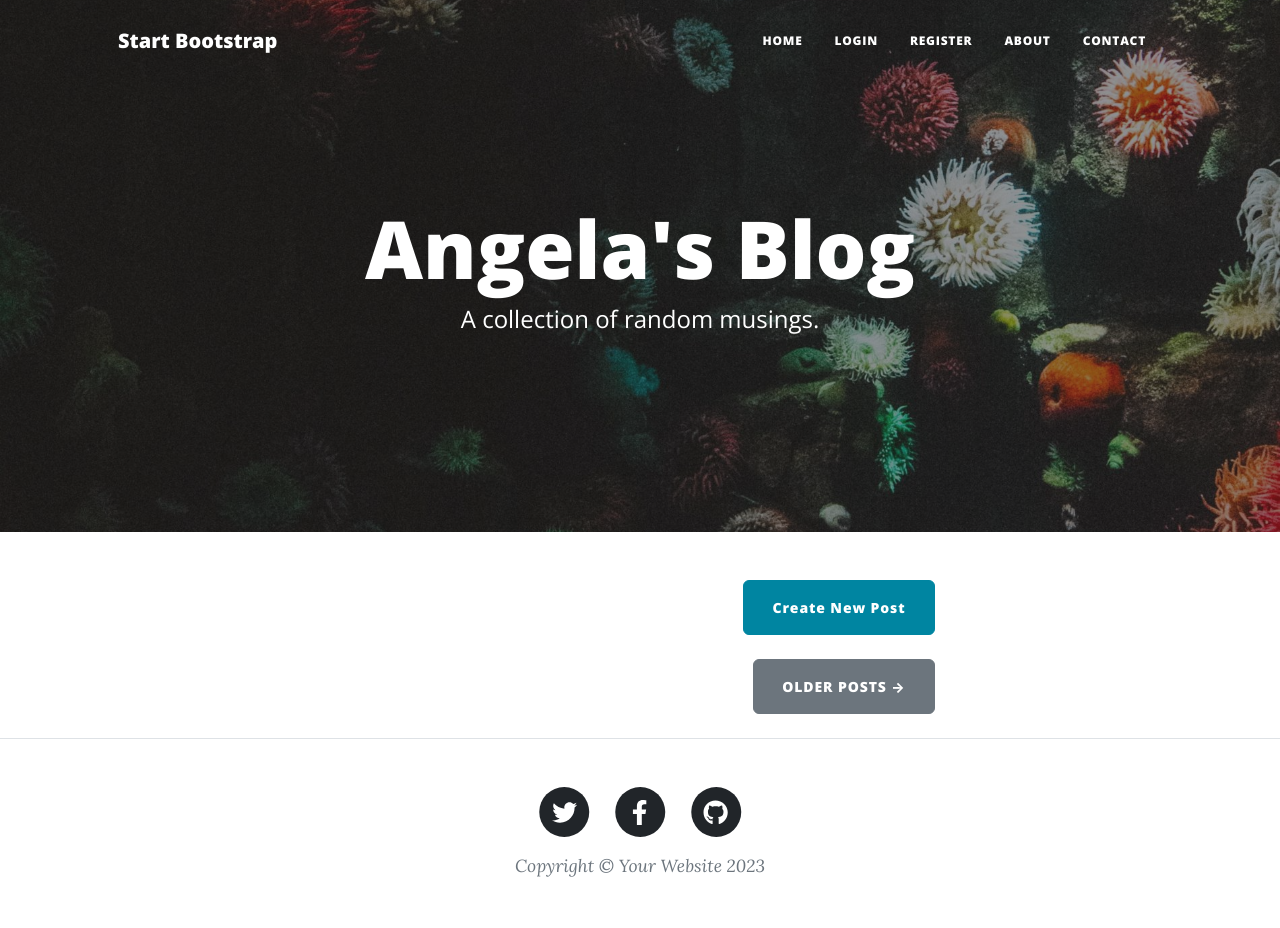
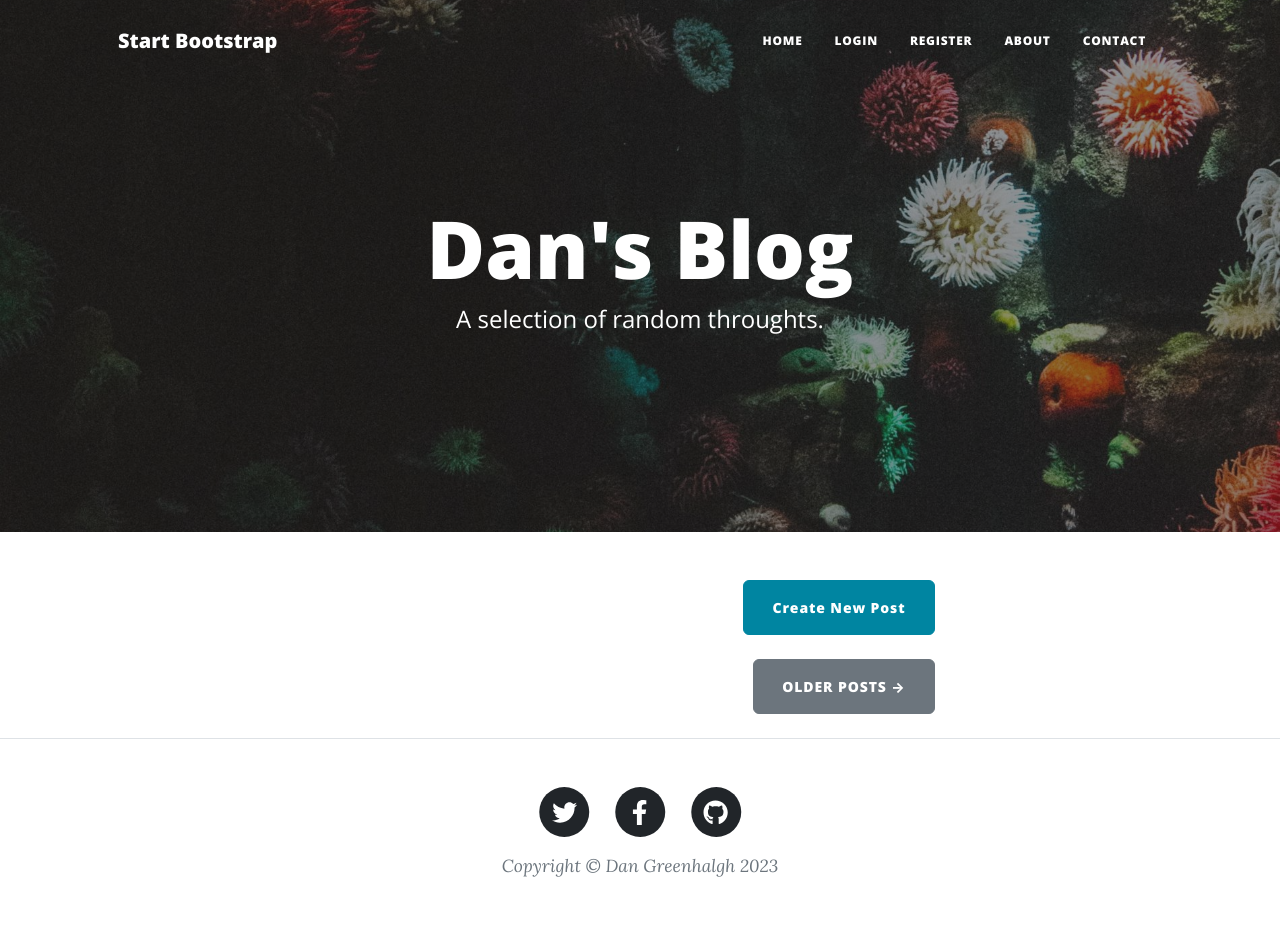
Before and after one commit to greenhalghdan/day-69-starting-files-blog-with-users, a Flask app: page / in a window 1280 px wide. Run offline with Flask 3, Linux system fonts and the light colour scheme; data that the repository does not hold is empty; some libraries are stand-ins or nearby versions.

Commit message:
content changes

```diff
--- a/templates/footer.html
+++ b/templates/footer.html
@@ -29,7 +29,7 @@
                               </a>
                           </li>
                       </ul>
-                      <div class="small text-center text-muted fst-italic">Copyright &copy; Your Website 2023</div>
+                      <div class="small text-center text-muted fst-italic">Copyright &copy; Dan Greenhalgh 2023</div>
                   </div>
               </div>
           </div>
--- a/templates/header.html
+++ b/templates/header.html
@@ -8,7 +8,7 @@
     />
     <meta name="description" content="" />
     <meta name="author" content="" />
-    <title>Angela's Blog</title>
+    <title>Dan's Blog</title>
     {% block styles %}
     <!-- Load Bootstrap-Flask CSS here -->
     {{ bootstrap.load_css() }}
--- a/templates/index.html
+++ b/templates/index.html
@@ -9,8 +9,8 @@
     <div class="row gx-4 gx-lg-5 justify-content-center">
       <div class="col-md-10 col-lg-8 col-xl-7">
         <div class="site-heading">
-          <h1>Angela's Blog</h1>
-          <span class="subheading">A collection of random musings.</span>
+          <h1>Dan's Blog</h1>
+          <span class="subheading">A selection of random throughts.</span>
         </div>
       </div>
     </div>
```
